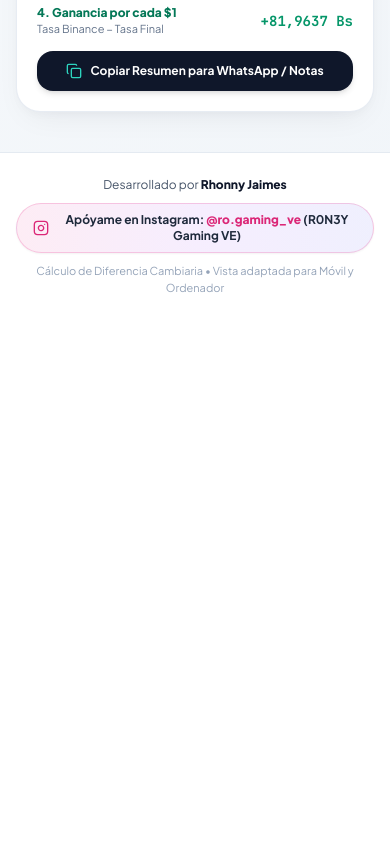
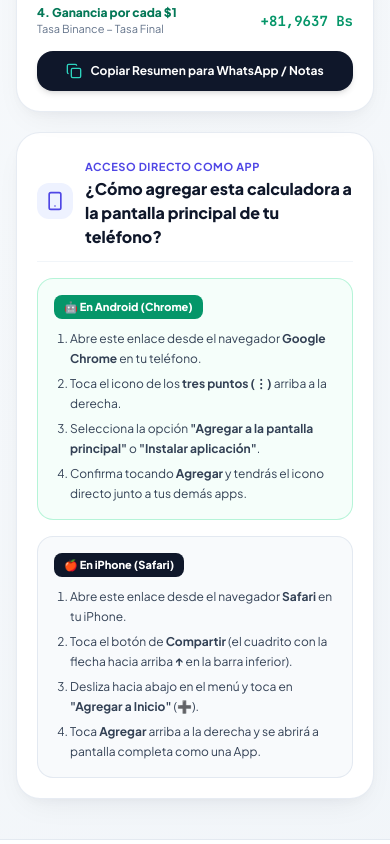
Before and after one commit to rhonnyjaimes/calculo-diferencia-cambiaria, a plain HTML site: page index.html in a window 390 px wide. Shown: the part 2380-3224 px from the top of the page. Before the commit the page ends 2700 px from the top, so only its background shows below. Drawn offline with nearby package versions, Linux system fonts and the light colour scheme.

Commit message:
Add section explaining how to install on Android and iPhone home screens

```diff
--- a/index.html
+++ b/index.html
@@ -457,6 +457,50 @@
 
     </div>
 
+    <!-- Sección: Cómo instalarla como App en la pantalla principal (Android y iPhone) -->
+    <section class="bg-white rounded-3xl p-5 sm:p-6 card-shadow border border-slate-200/80 space-y-4">
+      <div class="flex items-center gap-3 border-b border-slate-100 pb-3">
+        <div class="w-9 h-9 rounded-xl bg-indigo-50 text-indigo-600 flex items-center justify-center shrink-0">
+          <svg xmlns="http://www.w3.org/2000/svg" class="w-5 h-5" viewBox="0 0 24 24" fill="none" stroke="currentColor" stroke-width="2" stroke-linecap="round" stroke-linejoin="round">
+            <rect width="14" height="20" x="5" y="2" rx="2" ry="2"/>
+            <path d="M12 18h.01"/>
+          </svg>
+        </div>
+        <div>
+          <span class="text-[11px] font-bold uppercase tracking-wider text-indigo-600">Acceso Directo como App</span>
+          <h2 class="text-base font-extrabold text-slate-900">¿Cómo agregar esta calculadora a la pantalla principal de tu teléfono?</h2>
+        </div>
+      </div>
+
+      <div class="grid grid-cols-1 md:grid-cols-2 gap-4 text-xs">
+        <!-- Android -->
+        <div class="p-4 rounded-2xl bg-emerald-50/50 border border-emerald-200/80 space-y-2.5">
+          <div class="flex items-center gap-2">
+            <span class="px-2.5 py-1 rounded-lg bg-emerald-600 text-white font-extrabold text-[11px]">🤖 En Android (Chrome)</span>
+          </div>
+          <ol class="list-decimal pl-4 space-y-1.5 text-slate-700 leading-relaxed">
+            <li>Abre este enlace desde el navegador <strong>Google Chrome</strong> en tu teléfono.</li>
+            <li>Toca el icono de los <strong>tres puntos (⋮)</strong> arriba a la derecha.</li>
+            <li>Selecciona la opción <strong>"Agregar a la pantalla principal"</strong> o <strong>"Instalar aplicación"</strong>.</li>
+            <li>Confirma tocando <strong>Agregar</strong> y tendrás el icono directo junto a tus demás apps.</li>
+          </ol>
+        </div>
+
+        <!-- iPhone (iOS) -->
+        <div class="p-4 rounded-2xl bg-slate-50 border border-slate-200/90 space-y-2.5">
+          <div class="flex items-center gap-2">
+            <span class="px-2.5 py-1 rounded-lg bg-slate-900 text-white font-extrabold text-[11px]">🍎 En iPhone (Safari)</span>
+          </div>
+          <ol class="list-decimal pl-4 space-y-1.5 text-slate-700 leading-relaxed">
+            <li>Abre este enlace desde el navegador <strong>Safari</strong> en tu iPhone.</li>
+            <li>Toca el botón de <strong>Compartir</strong> (el cuadrito con la flecha hacia arriba <strong>↑</strong> en la barra inferior).</li>
+            <li>Desliza hacia abajo en el menú y toca en <strong>"Agregar a Inicio"</strong> (➕).</li>
+            <li>Toca <strong>Agregar</strong> arriba a la derecha y se abrirá a pantalla completa como una App.</li>
+          </ol>
+        </div>
+      </div>
+    </section>
+
   </main>
 
   <!-- Pie de página con crédito a Rhonny Jaimes e Instagram @ro.gaming_ve -->
```
